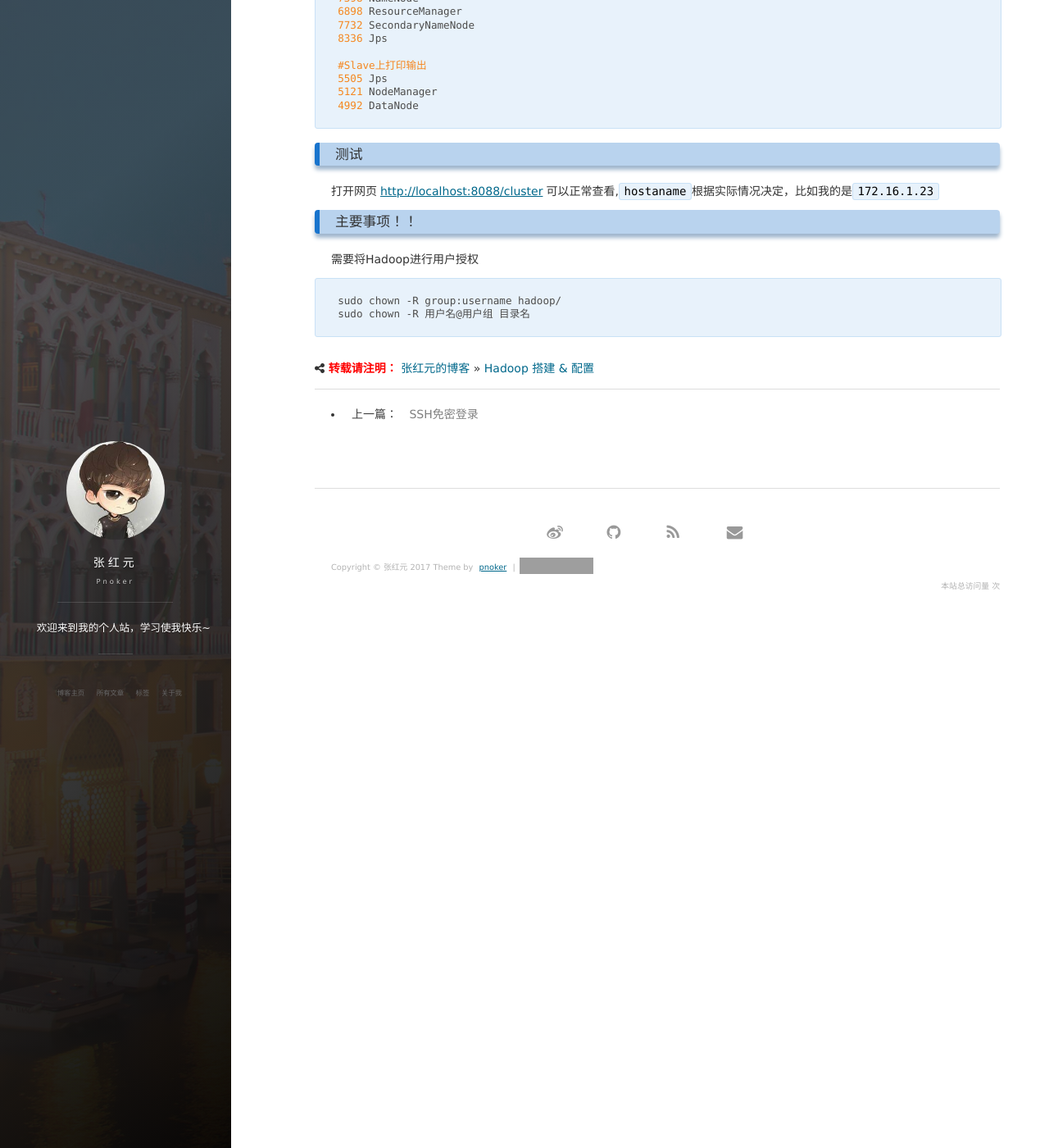
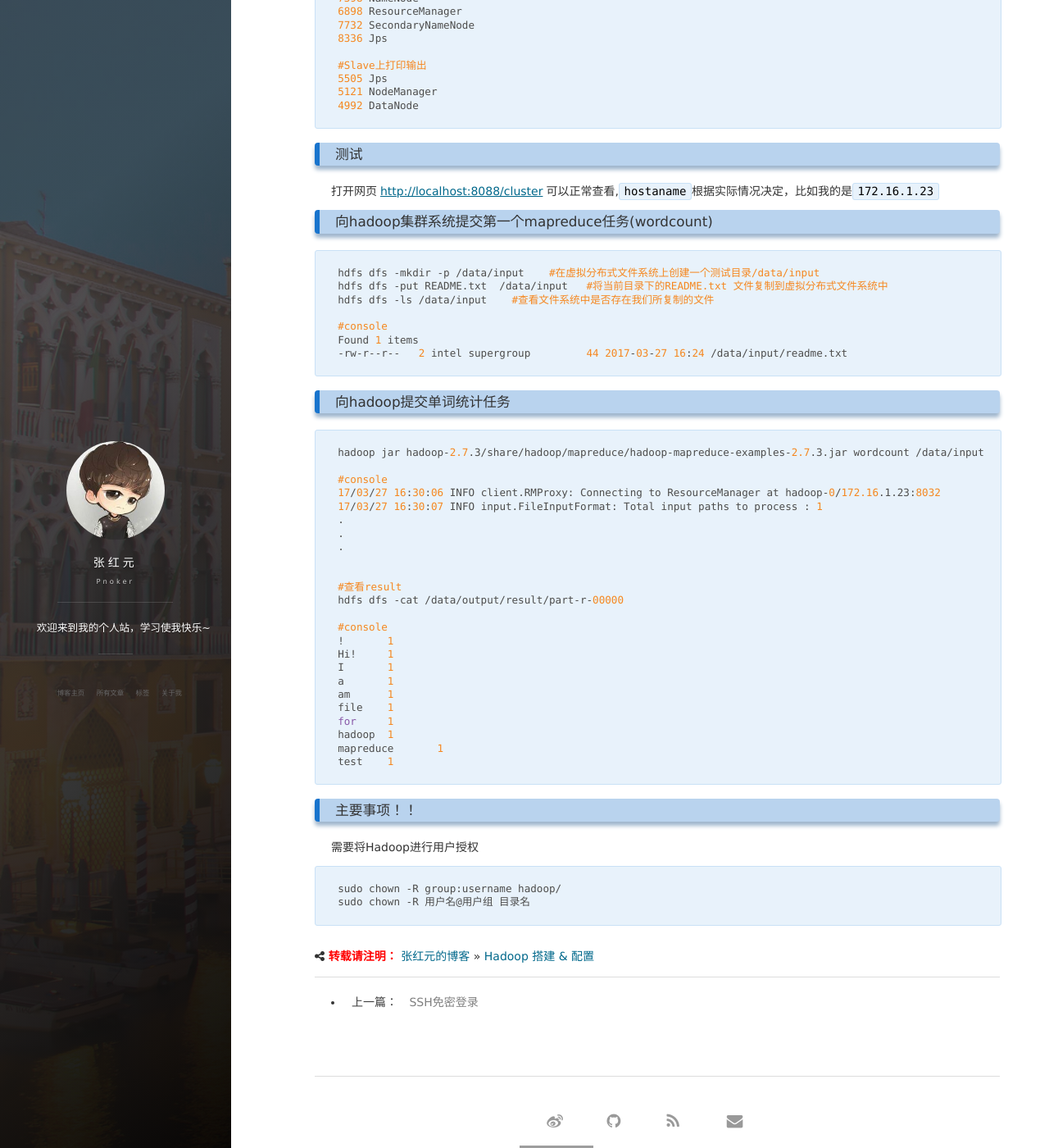
Before and after one commit to pnoker/pnoker.github.io, a Jekyll site: the page built from _posts/2017-03-25-Hadoop搭建&配置.md, in a window 1280 px wide and 1400 px high, scrolled down 5345 px. Shown: the whole window at 82% size. Built offline with Jekyll 4.4.1, drawn with Linux system fonts in a browser that asks for light colours; nearby versions of some CDN libraries; comment, search, counter and statistics services are not loaded; grey boxes are pictures that could not be loaded.

Commit message:
zuihoutijiao

````diff
--- a/_posts/2017-03-25-Hadoop搭建&配置.md
+++ b/_posts/2017-03-25-Hadoop搭建&配置.md
@@ -297,6 +297,47 @@ hadoop-3: starting nodemanager, logging to /usr/local/hadoop/hadoop-2.7.3/logs/y
 
 打开网页[http://localhost:8088/cluster](http://localhost:8088/cluster)可以正常查看,`hostaname`根据实际情况决定，比如我的是`172.16.1.23`
 
+### 向hadoop集群系统提交第一个mapreduce任务(wordcount)
+
+```shell
+hdfs dfs -mkdir -p /data/input    #在虚拟分布式文件系统上创建一个测试目录/data/input
+hdfs dfs -put README.txt  /data/input   #将当前目录下的README.txt 文件复制到虚拟分布式文件系统中
+hdfs dfs -ls /data/input    #查看文件系统中是否存在我们所复制的文件
+
+#console
+Found 1 items
+-rw-r--r--   2 intel supergroup         44 2017-03-27 16:24 /data/input/readme.txt
+```
+
+### 向hadoop提交单词统计任务
+
+```shell
+hadoop jar hadoop-2.7.3/share/hadoop/mapreduce/hadoop-mapreduce-examples-2.7.3.jar wordcount /data/input /data/output/result
+
+#console
+17/03/27 16:30:06 INFO client.RMProxy: Connecting to ResourceManager at hadoop-0/172.16.1.23:8032
+17/03/27 16:30:07 INFO input.FileInputFormat: Total input paths to process : 1
+.
+.
+.
+
+
+#查看result
+hdfs dfs -cat /data/output/result/part-r-00000
+
+#console
+!	1
+Hi!	1
+I	1
+a	1
+am	1
+file	1
+for	1
+hadoop	1
+mapreduce	1
+test	1
+```
+
 
 ### 主要事项！！
 
````
